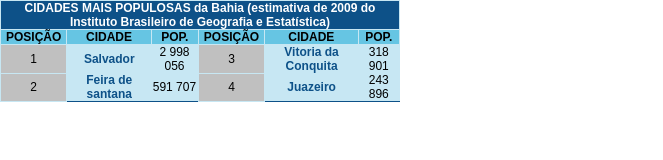
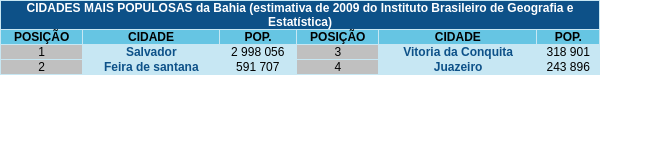
Before and after one commit to Sarah-2008/desenvolvimentoDeSistemasSENAI, a plain HTML site: page tabela/index.html in a window 1280 px wide. Shown: the whole page, without its empty margins (0-663 px from the left). Drawn offline with Linux system fonts and the light colour scheme.

Commit message:
agr ta tudo certinho

```diff
--- a/tabela/all.css
+++ b/tabela/all.css
@@ -4,11 +4,13 @@
 }
 
 table{
-    width: 400px;
+    width: 600px;
+    height: 50px;
     font-family: Arial, Helvetica, sans-serif;
+    font-size: 12px;
     background-color: #0d5188;
-    font-size: 12px;
     border-collapse: collapse;
+    text-align: center;
 
 }
 #titulo{
@@ -36,6 +38,11 @@
 #posição{
     background-color: rgb(192, 192, 192);
     border: 1px solid #c7e7f3;
+    height: 10%;
+}
+
+#população{
+    height: 15%;
 }
 
 th{
--- a/tabela/index.html
+++ b/tabela/index.html
@@ -26,19 +26,19 @@
         <tr id="parteDeCima">
             <td id="posição">1</td>
             <td id="cidade">Salvador</td>
-            <td>2 998 056</td>
+            <td id="população">2 998 056</td>
             <td id="posição">3</td>
             <td id="cidade">Vitoria da Conquita</td>
-            <td>318 901</td>
+            <td id="população">318 901</td>
         </tr>
         <!-- alt + shift + seta = multiplica -->
         <tr id="parteDeCima">
             <td id="posição">2</td>
             <td id="cidade">Feira de santana</td>
-            <td>591 707</td>
+            <td id="população">591 707</td>
             <td id="posição">4</td>
             <td id="cidade">Juazeiro</td>
-            <td>243 896</td>
+            <td id="população">243 896</td>
         </tr>
     </table>
 </body>
```
